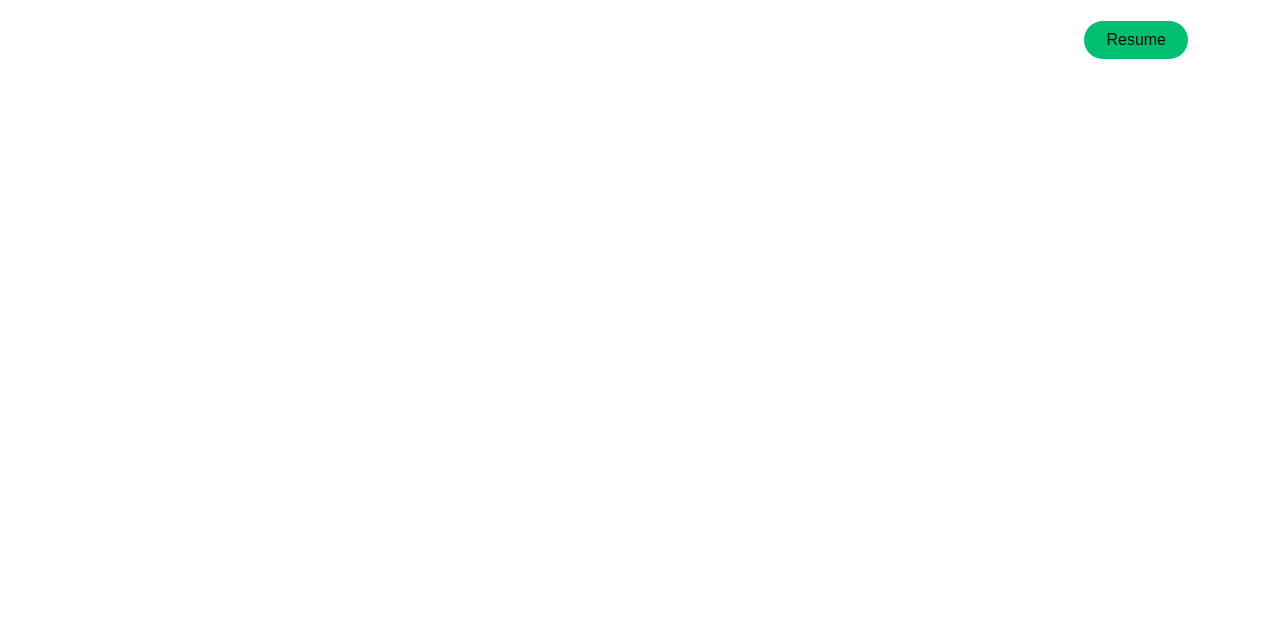
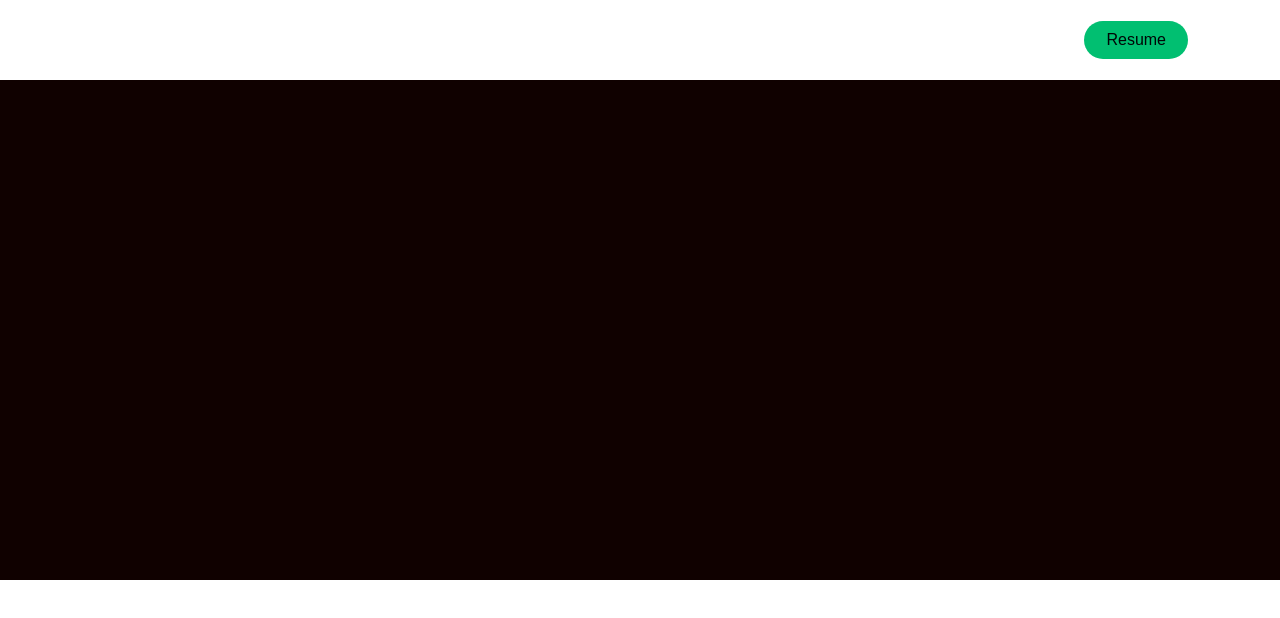
Before and after one commit to Rafath-Auvee/portofolio-site-v-1.0., a React (Create React App) app: page / in a window 1280 px wide. Shown: the top 618 px of the page. Built offline with nearby package versions, Linux system fonts and the light colour scheme.

Commit message:
indexing pages and checking transparent functionality

```diff
--- /dev/null
+++ b/src/components/MainPage/MainElement.js
@@ -0,0 +1,12 @@
+import styled from "styled-components";
+
+export const MainPage = styled.div`
+  background: #100100;
+  display: flex;
+  justify-content: space-between;
+  height: 500px;
+  z-index: 1;
+  width: 100%;
+  padding: 0 24px;
+  max-width: 100%;
+`;
--- /dev/null
+++ b/src/components/MainPage/index.js
@@ -0,0 +1,7 @@
+import React from "react";
+import { MainPage } from "./MainElement.js";
+const Main = () => {
+  return <MainPage></MainPage>;
+};
+
+export default Main;
--- a/src/pages/index.js
+++ b/src/pages/index.js
@@ -1,6 +1,7 @@
 import React, { useState } from "react";
 import Sidebar from "../components/Sidebar";
 import Navbar from "../components/Navbar";
+import Main from "../components/MainPage";
 const Home = () => {
   const [isOpen, setIsOpen] = useState(false);
   const toggle = () => {
@@ -11,6 +12,7 @@ const Home = () => {
     <>
       <Sidebar isOpen={isOpen} toggle={toggle} />
       <Navbar toggle={toggle} />
+      <Main />
     </>
   );
 };
```
